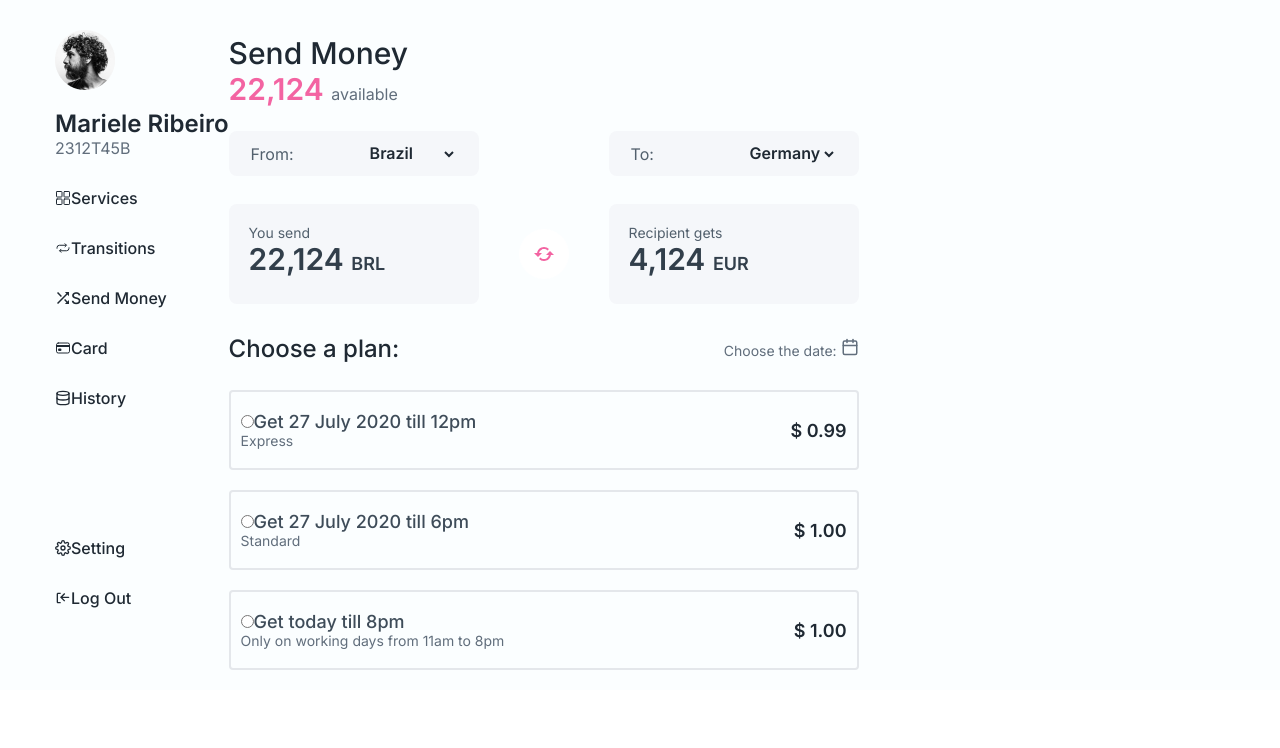
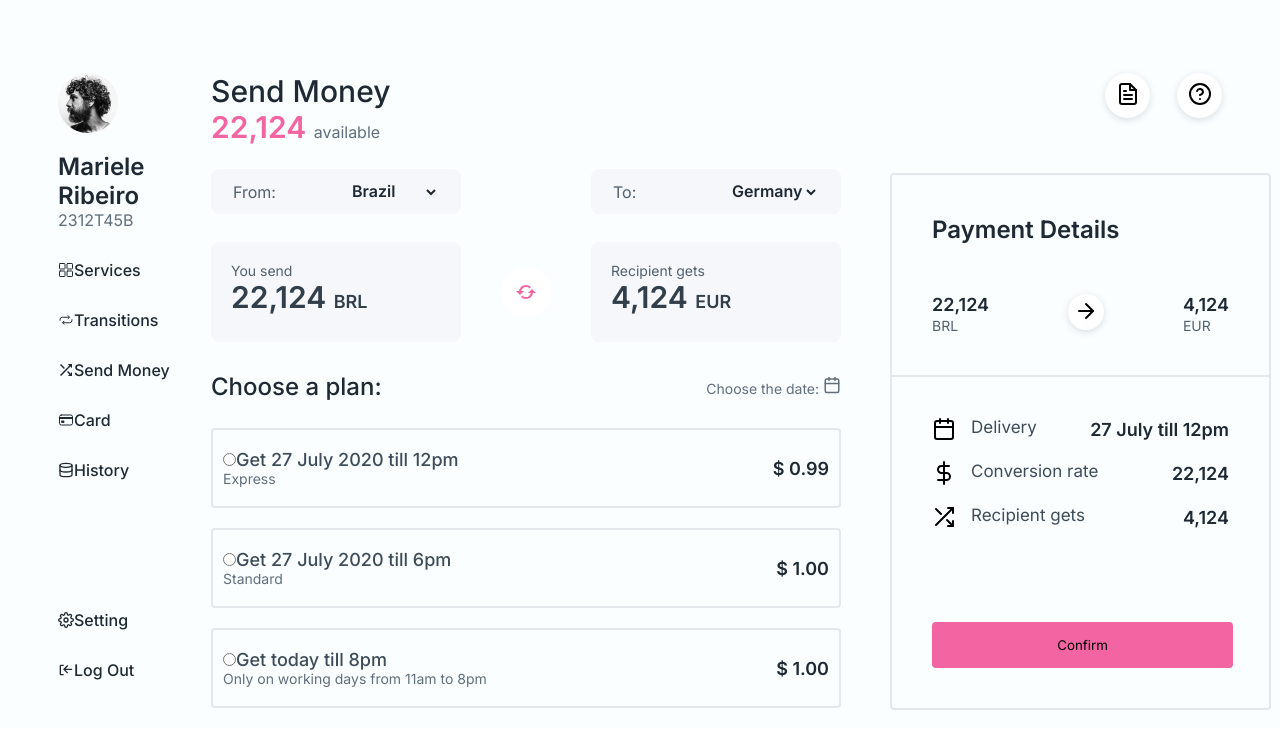
Before and after one commit to MarieleRibeiro/MoneyTransfer, a React (Create React App) app: page / in a window 1280 px wide. Shown: the top 748 px of the page. Built offline with nearby package versions, Linux system fonts and the light colour scheme.

Commit message:
Finishing

```diff
--- a/src/components/Sidebar/sidebar.tsx
+++ b/src/components/Sidebar/sidebar.tsx
@@ -25,11 +25,6 @@ export const Sidebar = () => {
           </MenuFooter>
         </MenuItem>
       </Perfil>
-
-
-
-
-
     </Container>
   )
 }
--- a/src/components/Sidebar/styles.ts
+++ b/src/components/Sidebar/styles.ts
@@ -1,9 +1,13 @@
 import styled from 'styled-components'
+
 export const Container = styled.div`
-
+  width: 100%;
+  max-width: 283px;
 `
 
 export const Perfil = styled.div`
+  width: 100%;
+  max-width: 283px;
 p {
   font-weight: normal;
   font-size: 16px;
@@ -19,7 +23,7 @@ a {
   color: ${(props) => props.theme.colors.black};
 }
 img {
-  margin-top: 30px;
+
   width: 60px;
   height: 60px;
 }
@@ -33,6 +37,7 @@ h3 {
 `
 
 export const MenuItem = styled.div`
+width: 100%;
 display: flex;
 flex-direction: column;
 
--- /dev/null
+++ b/src/components/details/Details.tsx
@@ -0,0 +1,170 @@
+import styled from 'styled-components'
+import { FiArrowRight, FiFileText, FiHelpCircle, FiCalendar, FiDollarSign, FiShuffle } from 'react-icons/fi'
+
+export const Container = styled.div`
+  max-width: 381px;
+  width: 100%;
+`
+export const Wrapper = styled.div`
+  width: 100%;
+
+  border: 2px solid #E4E7EB;
+  box-sizing: border-box;
+  border-radius: 4px;
+  margin-left: 49px;
+  margin-top: 55px;
+`
+export const Menu = styled.div`
+  width: 100%;
+  display: flex;
+  justify-content: flex-end;
+  button:first-child {
+    margin-right: 27px;
+}
+`
+export const Button = styled.button`
+   background: #FFFFFF;
+  box-shadow: 0px 2px 7px rgba(123, 135, 148, 0.28);
+  width: 45px;
+  height: 45px;
+  border-radius: 50%;
+  align-items: center;
+`
+
+export const MenuPayment = styled.div`
+  width: 100%;
+  padding: 40px ;
+
+  h3 {
+    font-weight: 600;
+    font-size: 24px;
+    color: ${(props) => props.theme.colors.black};
+  }
+  small {
+    font-size: 14px;
+    color: ${(props) => props.theme.colors.gray200};
+  }
+  h6 {
+    font-weight: 600;
+    font-size: 18px;
+    color: ${(props) => props.theme.colors.black};
+  }
+`
+export const ButtonFooter = styled.button`
+  background: #F364A2;
+  border-radius: 4px;
+  width: 301px;
+  height: 46px;
+  margin-top: 93px;
+`
+
+export const Info = styled.div`
+  border-top: 2px solid #E4E7EB;
+  padding: 40px;
+  width: 100%;
+
+  span {
+    display: flex;
+  }
+  p {
+    font-size: 17px;
+    color: ${(props) => props.theme.colors.gray100};
+  }
+  h2 {
+    font-weight: 600;
+    font-size: 18px;
+    color: ${(props) => props.theme.colors.black};
+  }
+`
+
+export const FromTo = styled.div`
+  display: flex;
+  justify-content: space-between;
+  margin: 50px 0 0 0;
+  button {
+    width: 36px;
+    height: 36px;
+    border-radius: 50%;
+    background: #FFFFFF;
+    box-shadow: 0px 2px 7px rgba(123, 135, 148, 0.28);
+  }
+`
+export const In = styled.div``
+export const For = styled.div``
+
+export const Resume = styled.div`
+  display: flex;
+  align-items: center;
+  justify-content: space-between;
+
+  svg {
+    margin-right: 15px;
+    font-size: 24px;
+  }
+  :nth-child(2) {
+    margin: 20px 0;
+  }
+
+`
+
+export const Details = () => {
+  return (
+    <Container>
+      <Menu>
+        <Button> < FiFileText size={24} /> </Button>
+        <Button>< FiHelpCircle size={24} /></Button>
+      </Menu>
+
+      <Wrapper>
+        <MenuPayment>
+          <h3>Payment Details</h3>
+          <FromTo>
+            <In>
+              <h6>22,124</h6>
+              <small>BRL</small>
+            </In>
+            <button> <FiArrowRight size={24} /></button>
+            <For>
+              <h6>4,124</h6>
+              <small>EUR</small>
+            </For>
+
+          </FromTo>
+        </MenuPayment>
+
+        <Info>
+          <Resume>
+            <span>
+              <FiCalendar />
+              <p>Delivery</p>
+            </span>
+            <h2>27 July till 12pm</h2>
+          </Resume>
+
+          <Resume>
+            <span>
+              < FiDollarSign />
+              <p>Conversion rate</p>
+            </span>
+            <h2>22,124</h2>
+          </Resume>
+
+          <Resume>
+            <span>
+              < FiShuffle />
+              <p>Recipient gets</p>
+            </span>
+            <h2>4,124</h2>
+          </Resume>
+
+          <ButtonFooter>
+            Confirm
+        </ButtonFooter>
+        </Info>
+
+      </Wrapper>
+
+    </Container>
+
+  )
+}
--- a/src/components/main/MainContainer.tsx
+++ b/src/components/main/MainContainer.tsx
@@ -1,4 +1,4 @@
-import { Container, Header, MainContent, Main, IconRefresh, Footer } from '../main/styles'
+import { Container, Header, Info, MainContent, Main, IconRefresh, Footer } from '../main/styles'
 import { BiRefresh } from 'react-icons/bi'
 import { FiCalendar } from 'react-icons/fi'
 
@@ -6,9 +6,13 @@ export const MainContainer = () => {
   return (
     <Container>
       <Header>
-        <h3>Send Money</h3>
-        <strong>22,124 <small>available</small></strong>
+        <Info>
+          <h3>Send Money</h3>
+          <strong>22,124 <small>available</small></strong>
+        </Info>
+
       </Header>
+
       <MainContent>
         <form>
           <label>From:</label>
@@ -71,6 +75,7 @@ export const MainContainer = () => {
 
       </Footer>
 
+
     </Container>
 
 
--- a/src/components/main/styles.ts
+++ b/src/components/main/styles.ts
@@ -2,9 +2,14 @@ import styled from 'styled-components'
 
 
 export const Container = styled.div`
-margin-top: 35px;
+  width: 100%;
 `
+
 export const Header = styled.header`
+
+  width: 100%;
+  display: flex;
+  justify-content: space-between;
 h3 {
   font-weight: 500;
   font-size: 30px;
@@ -21,9 +26,13 @@ small {
   color: ${(props) => props.theme.colors.gray300}
 }
 `
+export const Info = styled.div`
+  width: 100%;
+`
+
 export const MainContent = styled.div`
-display: flex;
-justify-content: space-between;
+  display: flex;
+  justify-content: space-between;
 form {
   display: flex;
   justify-content: space-between;
--- a/src/pages/Dashboard/index.tsx
+++ b/src/pages/Dashboard/index.tsx
@@ -1,21 +1,15 @@
 import { MainContainer } from "../../components/main/MainContainer"
+import { Sidebar } from "../../components/Sidebar/sidebar";
+import { Details } from "../../components/details/Details";
 
-import { Sidebar } from "../../components/Sidebar/sidebar"
-
-import styled from 'styled-components'
-export const Container = styled.div`
-width: 100%;
-max-width: 1440px;
-background:  ${props => props.theme.colors.white300};
-display: flex;
-padding-left: 55px;
-`
+import { Container } from './styles'
 
 export default function Dashboard() {
   return (
     <Container>
       <Sidebar />
       <MainContainer />
+      <Details />
     </Container>
   )
 }
--- /dev/null
+++ b/src/pages/Dashboard/styles.ts
@@ -0,0 +1,11 @@
+import styled from 'styled-components'
+
+
+export const Container = styled.div`
+width: 100%;
+max-width: 1440px;
+background:  ${props => props.theme.colors.white300};
+display: flex;
+padding: 73px 58px 0 58px;
+
+`
```
Also changed, not shown: 1 other file (tests, documents, lock files or other folders).
